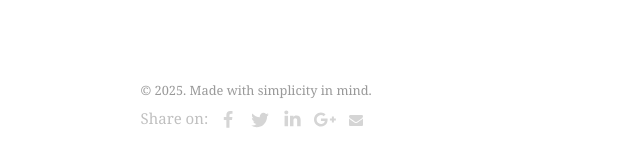
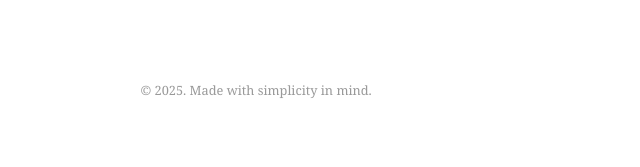
Before and after one commit to HJahanshiri/Hjahanshiri.github.io, a Jekyll site: the page built from index.md, in a window 1280 px wide. Shown: the part 169-336 px from the top of the page, without its empty margins (142-782 px from the left). Built offline with Jekyll 4.4.1, drawn with Linux system fonts in a browser that asks for light colours; our own code applies the rules of GitHub Pages for plain Markdown files.

Commit message:
Update default.html

```diff
--- a/_layouts/default.html
+++ b/_layouts/default.html
@@ -258,8 +258,6 @@
     <footer>
         <p>&copy; 2025. Made with simplicity in mind.</p>
     </footer>
-    <div class="share-links">
-    {% include sharelinks.html %}
-    </div>
+
 </body>
 </html>
```
